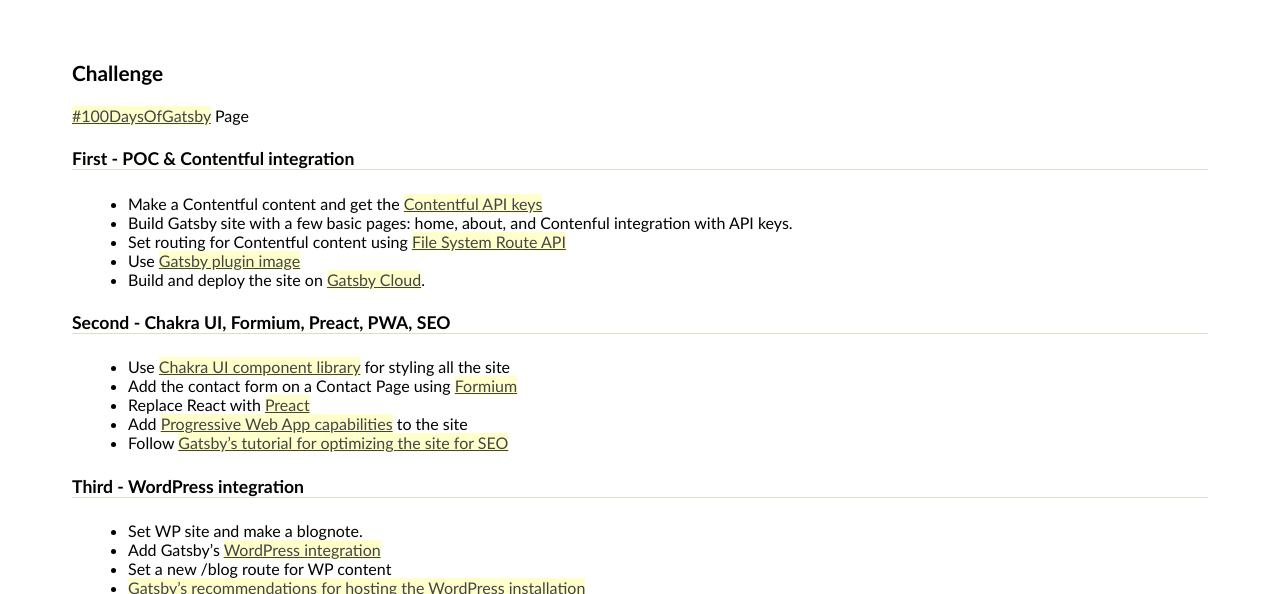
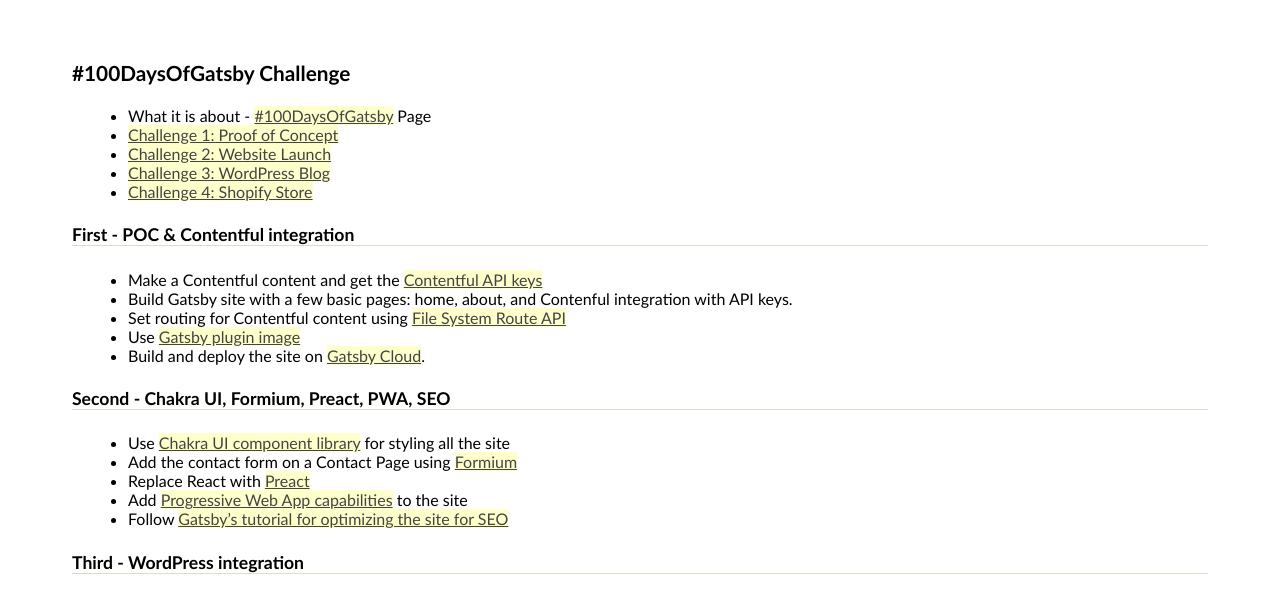
Before and after one commit to tdudkowski/gatsby-100challenge-2, a Gatsby site: page / in a window 1280 px wide. Shown: the part 168-762 px from the top of the page. Built offline with nearby package versions, Linux system fonts and the light colour scheme; Gatsby itself is replaced by a stand-in of ours.

Commit message:
correct list

```diff
--- a/src/pages/index.js
+++ b/src/pages/index.js
@@ -9,9 +9,16 @@
       <Text as="h2">Home</Text>
       <div className="index">
 
-        <Text as="h3">Challenge</Text>
+        <Text as="h3">#100DaysOfGatsby Challenge</Text>
 
-        <Text as="p"><a href="https://www.gatsbyjs.com/blog/100days/">#100DaysOfGatsby</a> Page</Text>
+        <UnorderedList>
+          <ListItem>What it is about - <a href="https://www.gatsbyjs.com/blog/100days/">#100DaysOfGatsby</a> Page</ListItem>
+          <ListItem><a href="https://www.gatsbyjs.com/blog/100days-challenge-1/">Challenge 1: Proof of Concept</a></ListItem>
+          <ListItem><a href="https://www.gatsbyjs.com/blog/challenge-2/">Challenge 2: Website Launch</a></ListItem>
+          <ListItem><a href="https://www.gatsbyjs.com/blog/100days-challenge-3/">Challenge 3: WordPress Blog</a></ListItem>
+          <ListItem><a href="https://www.gatsbyjs.com/blog/100days-challenge-4/">Challenge 4: Shopify Store</a></ListItem>
+        </UnorderedList>
+
 
         <Text as="h4">First - POC & Contentful integration</Text>
 
```
